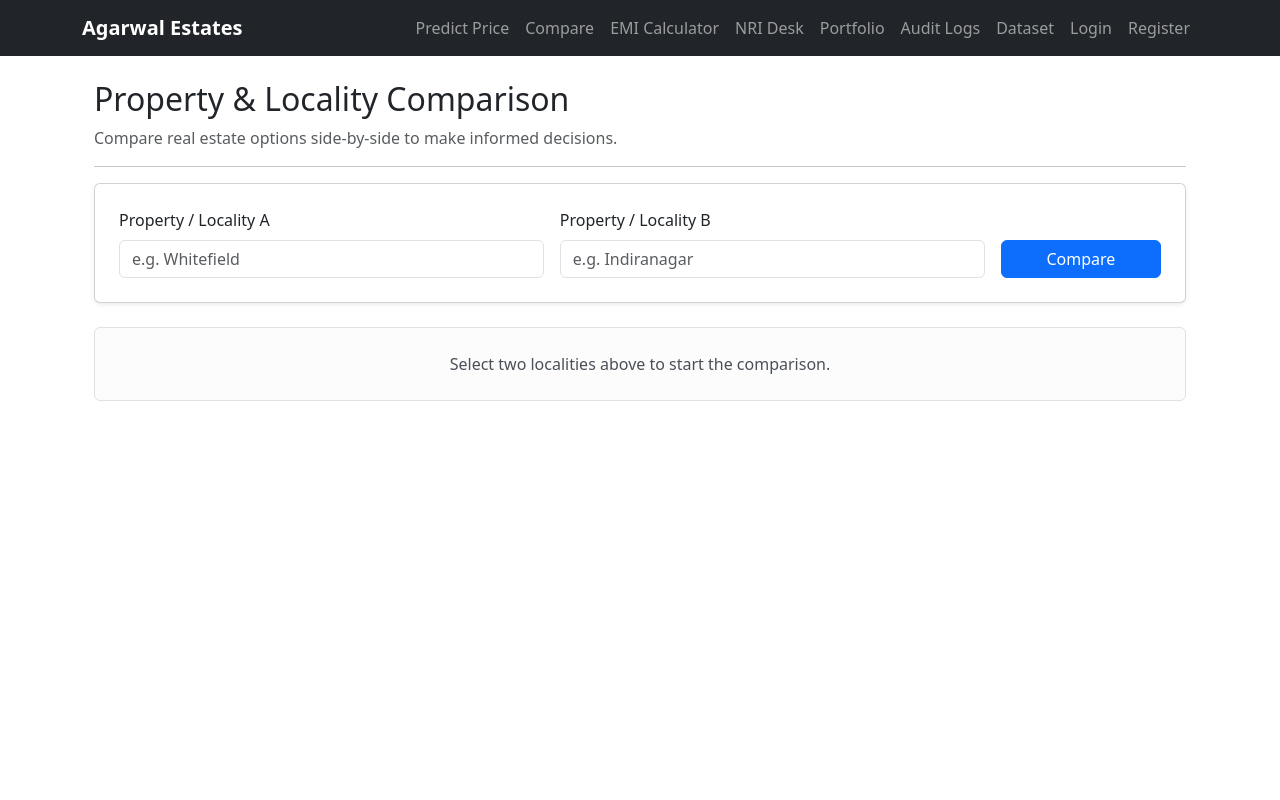
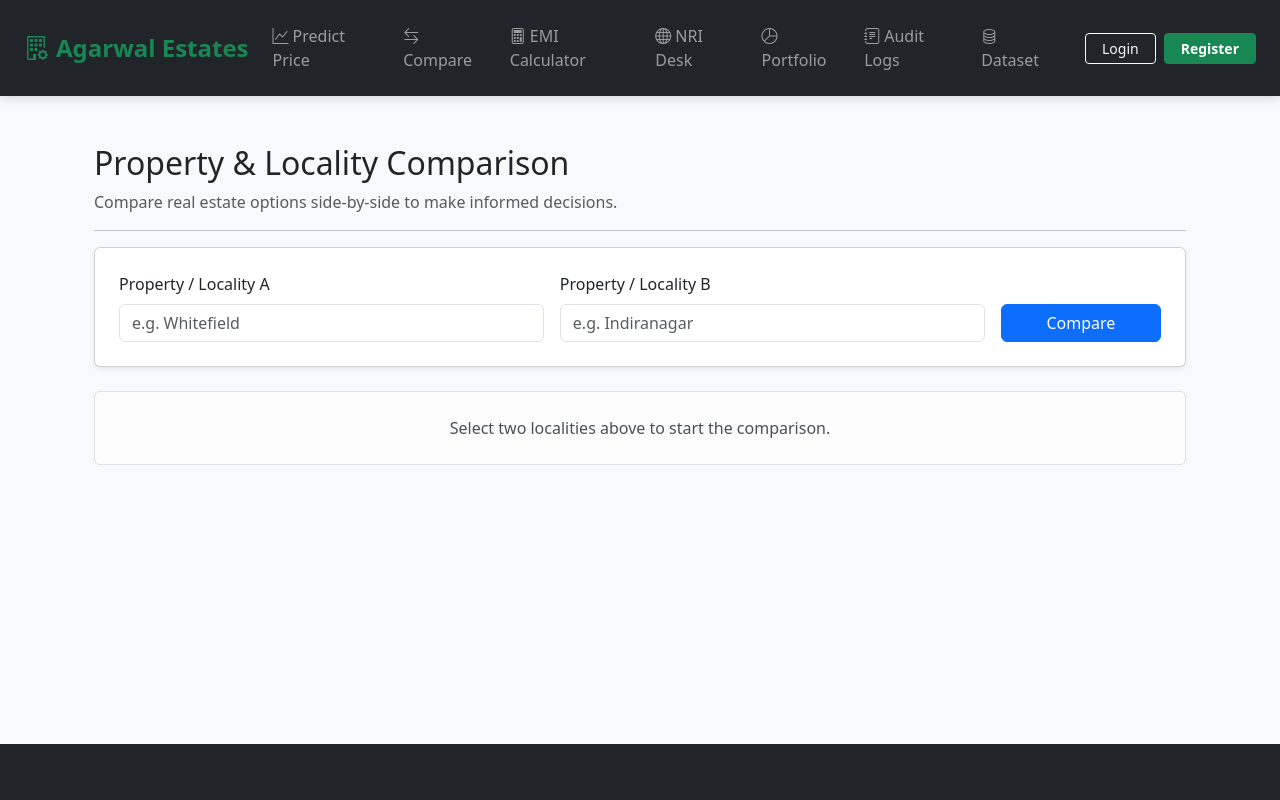
Before and after one commit to medhavishekhar20/agarwal-estates, a Flask app: page /compare in a window 1280 px wide. Run offline with Flask 3, Linux system fonts and the light colour scheme; the visitor is signed in with stand-in values (Sample User, id 1); parts of the project's set-up code (start-up, migrations or seed data) failed here and were passed over.

Commit message:
Refactor base.html with Bootstrap 5 navbar
Updated the navigation bar with Bootstrap 5 features and improved styling.

```diff
--- a/templates/base.html
+++ b/templates/base.html
@@ -4,35 +4,75 @@
     <meta charset="UTF-8">
     <meta name="viewport" content="width=device-width, initial-scale=1.0">
     <title>Agarwal Estates</title>
+    <!-- Bootstrap 5 CSS -->
     <link href="https://cdn.jsdelivr.net/npm/bootstrap@5.3.0/dist/css/bootstrap.min.css" rel="stylesheet">
+    <!-- Bootstrap Icons -->
+    <link href="https://cdn.jsdelivr.net/npm/bootstrap-icons@1.11.0/font/bootstrap-icons.css" rel="stylesheet">
+    <style>
+        body {
+            background-color: #f8f9fa;
+            min-height: 100vh;
+            display: flex;
+            flex-direction: column;
+        }
+        .main-content {
+            flex: 1;
+        }
+        .navbar {
+            box-shadow: 0 2px 10px rgba(0, 0, 0, 0.15);
+        }
+        .nav-link {
+            transition: color 0.2s ease-in-out;
+        }
+        .nav-link:hover {
+            color: #198754 !important;
+        }
+    </style>
 </head>
 <body>
-    <nav class="navbar navbar-expand-lg navbar-dark bg-dark mb-4">
-        <div class="container">
-            <a class="navbar-brand fw-bold" href="/">Agarwal Estates</a>
-            <button class="navbar-toggler" type="button" data-bs-toggle="collapse" data-bs-target="#navbarNav">
+    <!-- Navigation Bar -->
+    <nav class="navbar navbar-expand-xl navbar-dark bg-dark py-3 sticky-top">
+        <div class="container-fluid px-4">
+            <a class="navbar-brand fw-bold fs-4 text-success" href="/">
+                <i class="bi bi-building-gear me-2"></i>Agarwal Estates
+            </a>
+
+            <button class="navbar-toggler" type="button" data-bs-toggle="collapse" data-bs-target="#navbarNav" aria-controls="navbarNav" aria-expanded="false" aria-label="Toggle navigation">
                 <span class="navbar-toggler-icon"></span>
             </button>
+
             <div class="collapse navbar-collapse" id="navbarNav">
-                <div class="navbar-nav ms-auto">
-                    <a class="nav-link" href="/price_predict">Predict Price</a>
-                    <a class="nav-link" href="/compare">Compare</a>
-                    <a class="nav-link" href="/emi">EMI Calculator</a>
-                    <a class="nav-link" href="/nri_desk">NRI Desk</a>
-                    <a class="nav-link" href="/portfolio">Portfolio</a>
-                    <a class="nav-link" href="/audit_logs">Audit Logs</a>
-                    <a class="nav-link" href="/dataset_management">Dataset</a>
-                    <a class="nav-link" href="/login">Login</a>
-                    <a class="nav-link" href="/register">Register</a>
+                <div class="navbar-nav ms-auto align-items-lg-center gap-1">
+                    <a class="nav-link px-2" href="/price_predict"><i class="bi bi-graph-up me-1"></i>Predict Price</a>
+                    <a class="nav-link px-2" href="/compare"><i class="bi bi-arrow-left-right me-1"></i>Compare</a>
+                    <a class="nav-link px-2" href="/emi"><i class="bi bi-calculator me-1"></i>EMI Calculator</a>
+                    <a class="nav-link px-2" href="/nri_desk"><i class="bi bi-globe me-1"></i>NRI Desk</a>
+                    <a class="nav-link px-2" href="/portfolio"><i class="bi bi-pie-chart me-1"></i>Portfolio</a>
+                    <a class="nav-link px-2" href="/audit_logs"><i class="bi bi-journal-text me-1"></i>Audit Logs</a>
+                    <a class="nav-link px-2" href="/dataset_management"><i class="bi bi-database me-1"></i>Dataset</a>
+
+                    <div class="d-flex align-items-center gap-2 ms-lg-3 mt-3 mt-lg-0">
+                        <a class="btn btn-outline-light btn-sm px-3" href="/login">Login</a>
+                        <a class="btn btn-success btn-sm px-3 fw-semibold" href="/register">Register</a>
+                    </div>
                 </div>
             </div>
         </div>
     </nav>
 
-    <div class="container">
+    <!-- Main Content Area -->
+    <main class="container my-4 main-content">
         {% block content %}{% endblock %}
-    </div>
+    </main>
 
+    <!-- Footer -->
+    <footer class="bg-dark text-light text-center py-3 mt-auto">
+        <div class="container">
+            <small class="text-muted">&copy; Agarwal Estates. All rights reserved.</small>
+        </div>
+    </footer>
+
+    <!-- Bootstrap 5 Bundle JS -->
     <script src="https://cdn.jsdelivr.net/npm/bootstrap@5.3.0/dist/js/bootstrap.bundle.min.js"></script>
 </body>
 </html>
```
